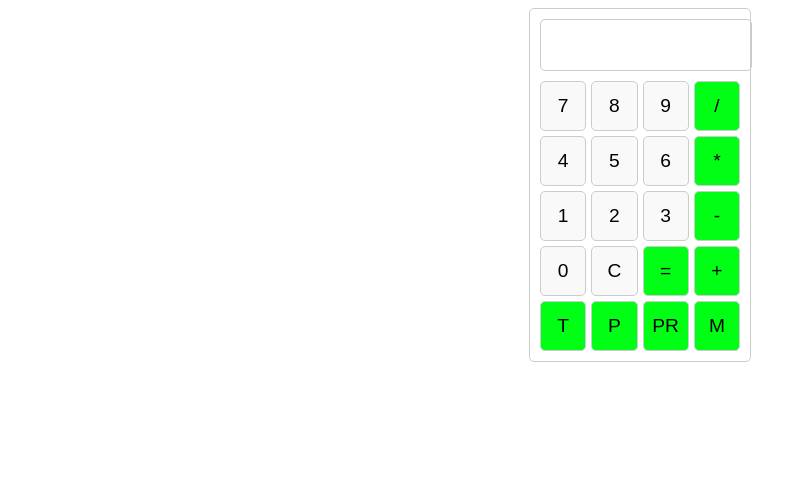
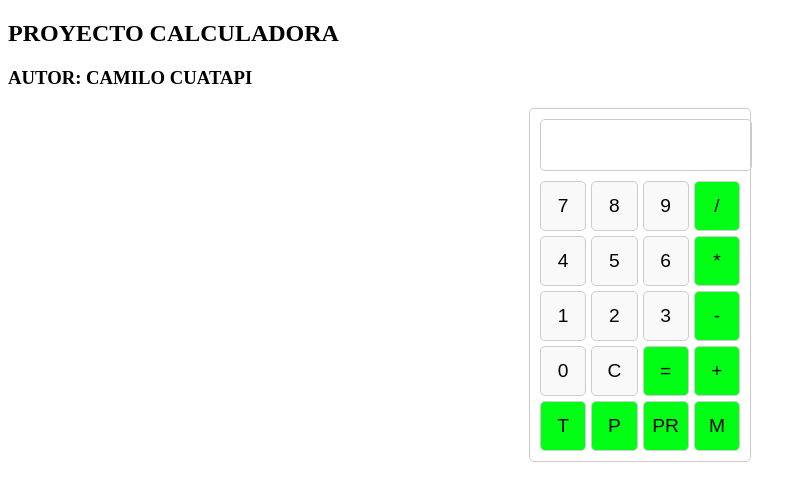
Before and after one commit to CamiloC2/Calculadora, a plain HTML site: page index.html in a window 1280 px wide. Shown: the whole page, without its empty margins (0-806 px from the left). Drawn offline with Linux system fonts and the light colour scheme.

Commit message:
Titulo y .gitignore

```diff
--- a/index.html
+++ b/index.html
@@ -48,6 +48,12 @@
     </style>
 </head>
 <body>
+    <div>
+        <h2>PROYECTO CALCULADORA</h2>
+    </div>
+    <div>
+        <h3>AUTOR: CAMILO CUATAPI</h3>
+    </div>
     <div class="calculator">
         <div id="display" class="display"></div>
         <div class="buttons">
```
Also changed, not shown: 1 other file.
